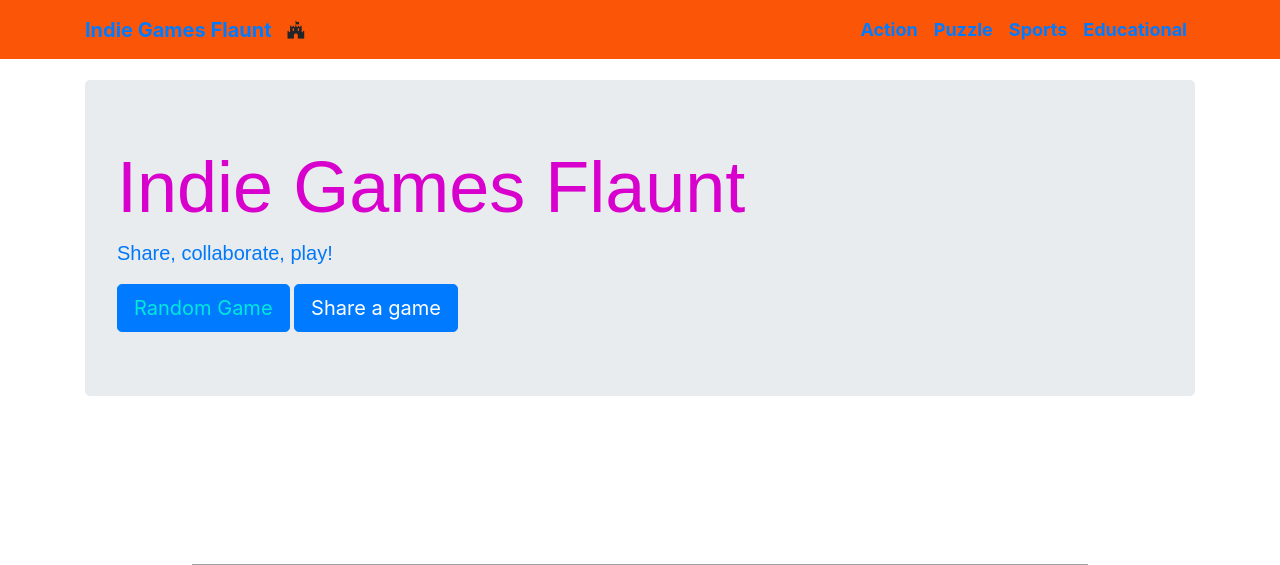
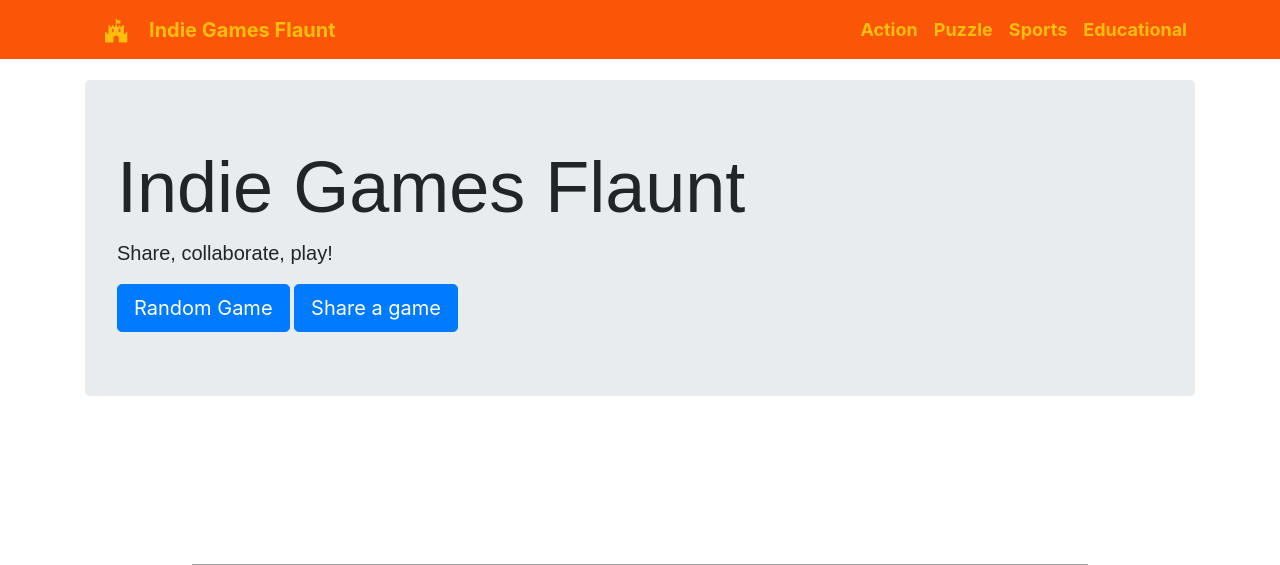
Before and after one commit to andrewdempsey2018/Indie-Games-Flaunt, a Flask app: page / in a window 1280 px wide. Shown: the top 565 px of the page. Run offline with Flask 2, Linux system fonts and the light colour scheme; data that the repository does not hold is empty; some libraries are stand-ins or nearby versions; some web fonts are replaced; grey boxes are pictures that could not be loaded.

Commit message:
Improved navbar layout

```diff
--- a/static/css/styles.css
+++ b/static/css/styles.css
@@ -14,32 +14,6 @@
     --nesBlue: #3a86ff;
 
 /* var(--main-bg-color);  */
-}
-
-/* Hard coded colours based on the NES console palette */
-.nes_colour_pink
-{
-    color: #d800cc;
-}
-
-.nes_colour_lightblue
-{
-    color: #0078f8;
-}
-
-.nes_colour_lightgreen
-{
-    color: #00a800;
-}
-
-.nes_colour_orange
-{
-    color: #f83800;
-}
-
-.nes_colour_turk
-{
-    color: #00e8d8;
 }
 
 /* This class deals with the text used for the main title of the site. Sans Serif is specified as a backup
@@ -60,9 +34,32 @@ in the event that 'Tomorrow' is unavailable */
 .navbar
 {
     background-color: var(--nesOrange);
-    border-color: #00e8d8;
+    /*border-color: var(--nesYellow);*/
 	font-size: large;
 	font-weight: bold;
+}
+
+.navbar-brand
+{
+    color: var(--nesYellow);
+}
+
+.fa /* The home icon */
+{
+    color: var(--nesYellow);
+    padding-left: 20px;
+    padding-right: 20px;
+}
+
+.nav-link
+{
+    color: var(--nesYellow);
+}
+
+.navbar-toggler
+{
+    background-color: var(--nesYellow);
+    color: var(--nesOrange);
 }
 
 /* Style the temporary Carousel */
--- a/templates/base.html
+++ b/templates/base.html
@@ -8,7 +8,7 @@
   <meta name="description" content="">
   <meta name="author" content="">
 
-  <title>Heroic Features - Start Bootstrap Template</title>
+  <title>Indie Games Flaunt</title>
 
   <!-- Bootstrap core CSS -->
   <link href="./static/vendor/bootstrap/css/bootstrap.min.css" rel="stylesheet">
@@ -31,8 +31,10 @@
   <nav class="navbar navbar-expand-lg fixed-top">
   <!-- DELETE --<nav class="navbar navbar-expand-lg navbar-dark bg-dark fixed-top">-->
     <div class="container">
-      <a class="navbar-brand" href="#"></i>Indie Games Flaunt</a>
-<i class="fa fa-fort-awesome" aria-hidden="true"></i>
+
+      <a class="fa fa-fort-awesome fa-lg" href="{{ url_for('get_games') }}" aria-hidden="true"></a>
+
+      <a class="navbar-brand" href="{{ url_for('get_games') }}"></i>Indie Games Flaunt</a>
 
       <button class="navbar-toggler" type="button" data-toggle="collapse" data-target="#navbarResponsive" aria-controls="navbarResponsive" aria-expanded="false" aria-label="Toggle navigation">
         <span class="navbar-toggler-icon"></span>
@@ -64,9 +66,9 @@
 
     <!-- Jumbotron Header -->
     <header class="jumbotron my-4">
-      <h1 class="display-3 main_title_text nes_colour_pink">Indie Games Flaunt</h1>
-      <p class="lead smaller_text nes_colour_lightblue">Share, collaborate, play!</p>
-	  <a href="#" class="btn btn-primary btn-lg nes_colour_turk">Random Game</a>
+      <h1 class="display-3 main_title_text">Indie Games Flaunt</h1>
+      <p class="lead smaller_text">Share, collaborate, play!</p>
+	  <a href="#" class="btn btn-primary btn-lg">Random Game</a>
       <a href="{{ url_for('share_game') }}" class="btn btn-primary btn-lg">Share a game</a>
     </header>
 
--- a/templates/games.html
+++ b/templates/games.html
@@ -8,8 +8,8 @@
 </div>
 {% for game in games %}
 <div class="carousel-item">
-		<h2 class="main_title_text nes_colour_pink">{{game.title}}</h2>
-		<h3 class="smaller_text nes_colour_orange">{{game.description}}</h3>
+		<h2 class="main_title_text">{{game.title}}</h2>
+		<h3 class="smaller_text">{{game.description}}</h3>
         <img src="{{game.screenshot1}}" class="d-block w-100" alt="...">
 </div>
 {% endfor %}
```
